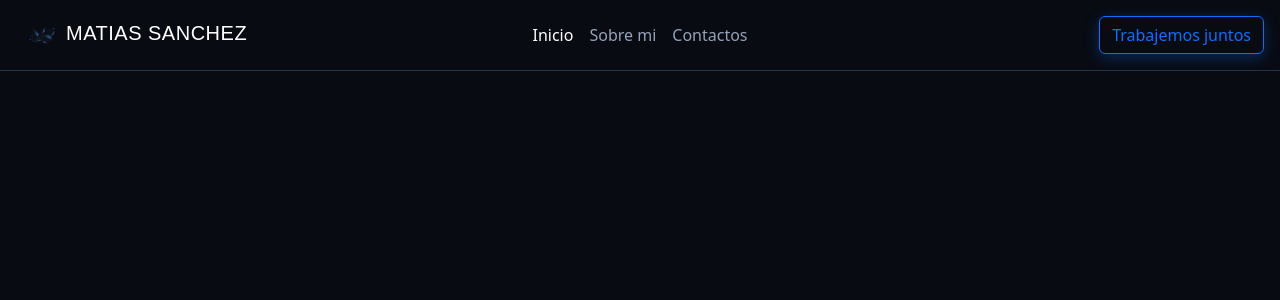
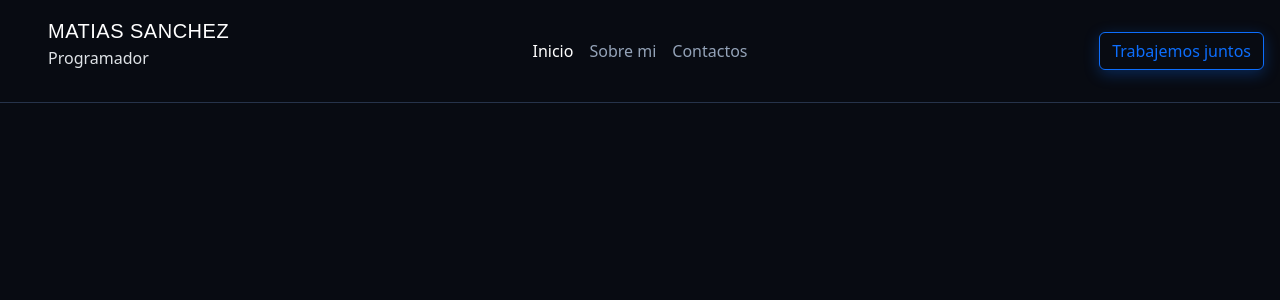
Before and after one commit to Matiassanchez18/Portafolio-React, a React (Vite) app in the folder Portafolio/: page / in a window 1280 px wide. Shown: the top 300 px of the page. Built offline with nearby package versions, Linux system fonts and the light colour scheme.

Commit message:
Se cambio el estilo del nav

```diff
--- a/Portafolio/src/components/Header.jsx
+++ b/Portafolio/src/components/Header.jsx
@@ -10,22 +10,32 @@ function Header() {
       <Navbar className="NavHeader p-3">
         <div className="d-flex align-items-center w-100 position-relative">
           <div>
-            <img src={foto} alt="" />
-            <Navbar.Brand href="#home" className="nombre">
-              Matias Sanchez
-            </Navbar.Brand>
+            <ul>
+              <li>
+                <Navbar.Brand href="#home" className="nombre">
+                  Matias Sanchez
+                </Navbar.Brand>
+              </li>
+              <li>
+                <p>Programador</p>
+              </li>
+            </ul>
           </div>
 
           <div className="position-absolute start-50 translate-middle-x">
             <Nav>
-              <Nav.Link href="#" className="active">Inicio</Nav.Link>
+              <Nav.Link href="#" className="active">
+                Inicio
+              </Nav.Link>
               <Nav.Link href="#features">Sobre mi</Nav.Link>
               <Nav.Link href="#pricing">Contactos</Nav.Link>
             </Nav>
           </div>
 
           <div className="ms-auto">
-            <Button className="BotonHeader" variant="outline-primary">Trabajemos juntos</Button>
+            <Button className="BotonHeader" variant="outline-primary">
+              Trabajemos juntos
+            </Button>
           </div>
         </div>
       </Navbar>
--- a/Portafolio/src/css/Header.css
+++ b/Portafolio/src/css/Header.css
@@ -15,6 +15,10 @@
 .NavHeader {
     background-color: var(--bg-primary);
     border-bottom: 1px solid var(--border);
+
+    ul{
+        list-style: none;
+    }
 }
 
 .NavHeader .nav-link {
```
